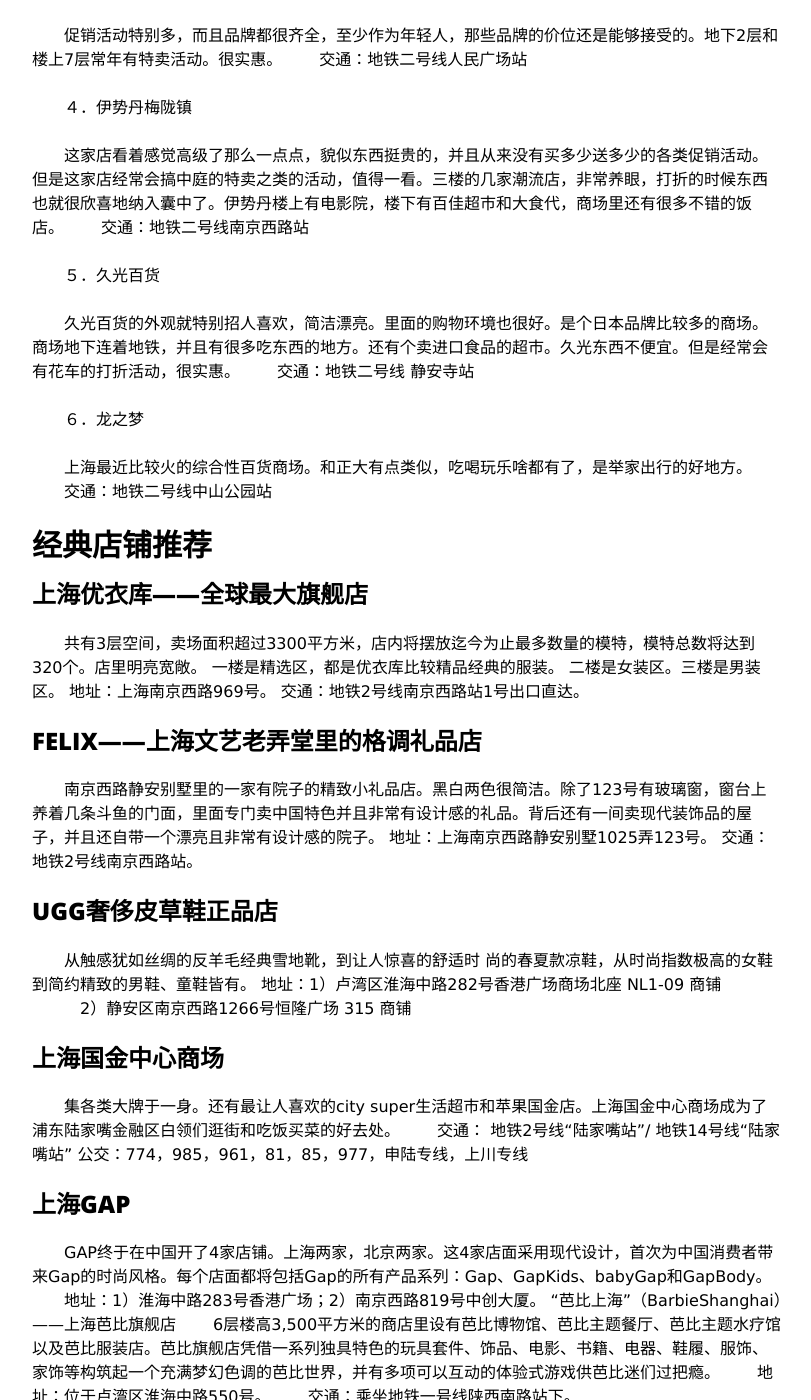
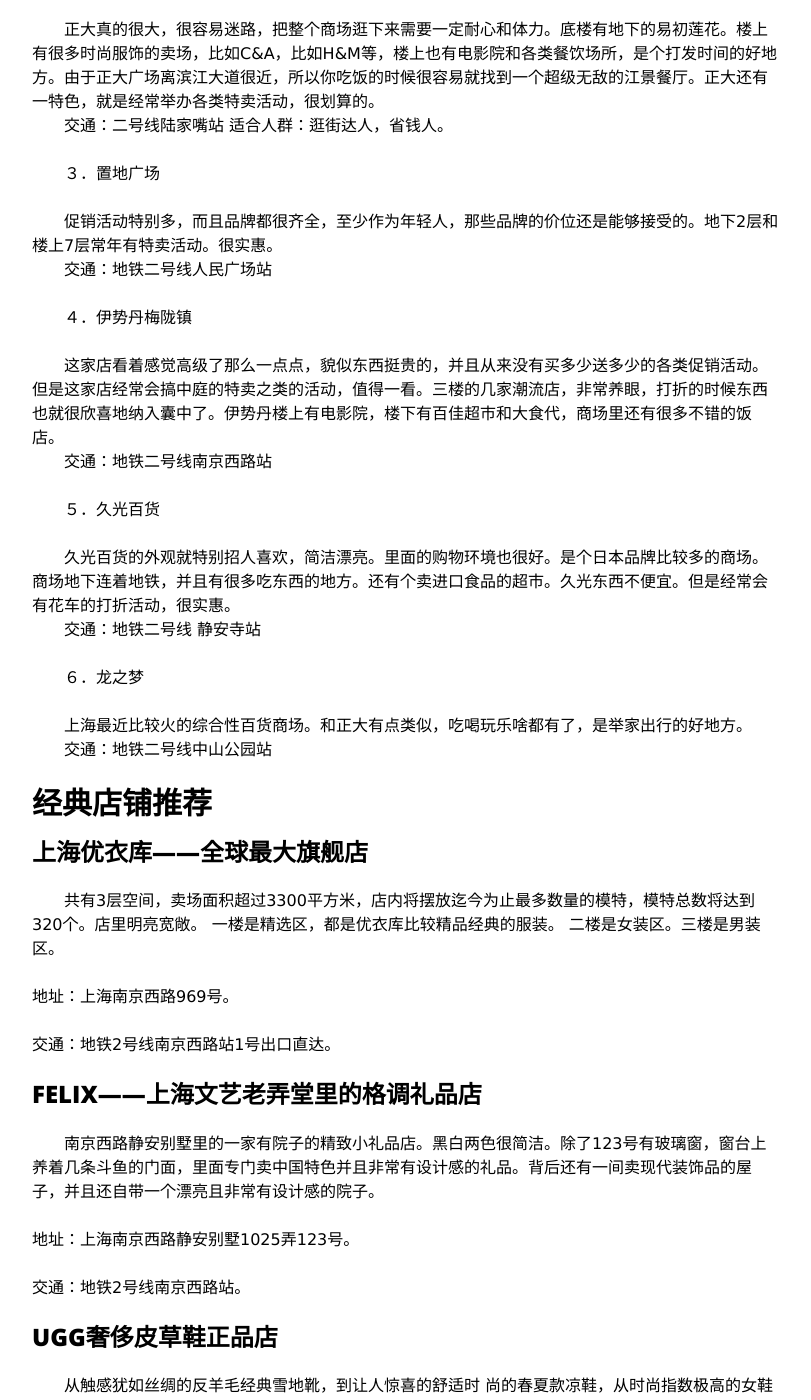
Before and after one commit to cleanli/cleanhome, a Jekyll site: the page built from _posts/2017-05-21-shanghai_shopping.md, in a window 1280 px wide and 1400 px high, scrolled down 7318 px. Shown: the whole window, without its empty margins (233-1044 px from the left). Built offline with Jekyll 4.4.1, drawn with Linux system fonts in a browser that asks for light colours; some of the changed text lies outside the part shown.

Commit message:
update shanghai shopping

```diff
--- a/_posts/2017-05-21-shanghai_shopping.md
+++ b/_posts/2017-05-21-shanghai_shopping.md
@@ -136,7 +136,7 @@
 
 七浦路是上海闻名的服装批发集散地，但质量参差不齐，款式也比较普通，若追随潮流紧跟时尚的，这儿就不太适合你了。七浦路主要有两幢楼可以逛，一幢是新七浦，一幢是兴旺。但若时间有限，或耐力不佳的，可逛兴旺即可。
 
-# 上海购物购什么
+## 上海购物购什么
 
 ### 【珠宝首饰】
 
@@ -174,74 +174,75 @@
 
 　　地铁：地铁8号线　曲阜路站下；地铁3号线　宝山路站下。
 
-　　七浦路餐饮：批发商场里有卖饮料、水果。旁边塘沽路的美食小吃多得一塌糊涂，便宜好吃。
-　　七浦路血拼战术：
-　　１．挤一挤，时髦就会有的。别怕人海。
-　　２．杀一杀，好价格就来了。学会杀价。
-　　３．避一避，偌大市场任你淘。避开人流高峰的下午，早起一点点。
-　　４．走一走，好东西网罗回家。记住，越往楼上，东西就越精品。
-　　５．比一比，大小正合适。一般七浦路的服装都不能试穿的，记得带件衣服和裤子到时候比划用。　　　　６．管一管，随身物品要看好。市场里各种人都有，管好自己的东西。
-　　７．记得带现金，一般不能刷卡。
+　　七浦路餐饮：批发商场里有卖饮料、水果。旁边塘沽路的美食小吃多得一塌糊涂，便宜好吃。<br>
+　　七浦路血拼战术：<br>
+　　１．挤一挤，时髦就会有的。别怕人海。<br>
+　　２．杀一杀，好价格就来了。学会杀价。<br>
+　　３．避一避，偌大市场任你淘。避开人流高峰的下午，早起一点点。<br>
+　　４．走一走，好东西网罗回家。记住，越往楼上，东西就越精品。<br>
+　　５．比一比，大小正合适。一般七浦路的服装都不能试穿的，记得带件衣服和裤子到时候比划用。<br>
+　　６．管一管，随身物品要看好。市场里各种人都有，管好自己的东西。<br>
+　　７．记得带现金，一般不能刷卡。<br>
 
 ## 地铁沿线百货商场购物指南
 
 ### 一号线沿线
 　　１．来福士
 
-　　非常时尚潮流的一个百货商场。功能齐全，吃饭电影购物健身书店一应俱全。适合潮流的年轻一族。
+　　非常时尚潮流的一个百货商场。功能齐全，吃饭电影购物健身书店一应俱全。适合潮流的年轻一族。<br>
 　　交通：一号线人民广场站
 
 　　２．新世界
 
-　　“十里南京路，一个新世界”这句话一定不陌生。新世界位于人民广场十分显眼的位置。同样也是集娱乐休闲于一体的大型商场。年轻人喜爱的品牌和中老年喜欢的相对不那么知名的品牌这里都有。也就是说这里的消费层次比较多样化一些，适合一家老少共同血拼。这里商场折扣也比较频繁。
+　　“十里南京路，一个新世界”这句话一定不陌生。新世界位于人民广场十分显眼的位置。同样也是集娱乐休闲于一体的大型商场。年轻人喜爱的品牌和中老年喜欢的相对不那么知名的品牌这里都有。也就是说这里的消费层次比较多样化一些，适合一家老少共同血拼。这里商场折扣也比较频繁。<br>
 　　交通：一号线人民广场站
 
-　　３．一百东楼：运动品牌繁多。
+　　３．一百东楼：运动品牌繁多。<br>
 　　交通：一号线人民广场站
 
 　　４．太平洋百货淮海店
 
-　　打折活动频繁，品牌多，价格适中。很受大家喜爱。
+　　打折活动频繁，品牌多，价格适中。很受大家喜爱。<br>
 　　交通：一号线黄陂路站
 
 　　５．百盛
 
-　　上海百盛有好几家。一般来说，大家最喜欢逛的是淮海路上的这家。一方面他家的优惠活动比较多，品牌比较适合各类人群。还有一方面是因为淮海百盛的地理位置招人喜欢。附近的长乐路新乐路等都是逛个性小店的好去处。
+　　上海百盛有好几家。一般来说，大家最喜欢逛的是淮海路上的这家。一方面他家的优惠活动比较多，品牌比较适合各类人群。还有一方面是因为淮海百盛的地理位置招人喜欢。附近的长乐路新乐路等都是逛个性小店的好去处。<br>
 　　交通：一号线陕西南路站
 
 　　６．港汇
-　　位于徐家汇商圈比较受年轻人们喜欢的大百货商场。品牌比较多，商场环境不错，从地铁出来不用上到地面就可以开始很畅快地开始血拼之旅了。然后可以去附近的美罗城打打电动看看电影或者去旁边的太平洋数码逛逛新鲜的电子产品。
+　　位于徐家汇商圈比较受年轻人们喜欢的大百货商场。品牌比较多，商场环境不错，从地铁出来不用上到地面就可以开始很畅快地开始血拼之旅了。然后可以去附近的美罗城打打电动看看电影或者去旁边的太平洋数码逛逛新鲜的电子产品。<br>
 　　交通：一号线徐家汇站
 
 ### 二号线沿线
 　　１．八佰伴
 
-　　是浦东比较早的百货商场。有点类似新世界。也是综合性商场。看电影，溜冰，购物，这里都能一站搞定。
+　　是浦东比较早的百货商场。有点类似新世界。也是综合性商场。看电影，溜冰，购物，这里都能一站搞定。<br>
 　　交通：二号线东昌路站
 
 　　２．正大广场
 
-　　正大真的很大，很容易迷路，把整个商场逛下来需要一定耐心和体力。底楼有地下的易初莲花。楼上有很多时尚服饰的卖场，比如C&A，比如H&M等，楼上也有电影院和各类餐饮场所，是个打发时间的好地方。由于正大广场离滨江大道很近，所以你吃饭的时候很容易就找到一个超级无敌的江景餐厅。正大还有一特色，就是经常举办各类特卖活动，很划算的。
+　　正大真的很大，很容易迷路，把整个商场逛下来需要一定耐心和体力。底楼有地下的易初莲花。楼上有很多时尚服饰的卖场，比如C&A，比如H&M等，楼上也有电影院和各类餐饮场所，是个打发时间的好地方。由于正大广场离滨江大道很近，所以你吃饭的时候很容易就找到一个超级无敌的江景餐厅。正大还有一特色，就是经常举办各类特卖活动，很划算的。<br>
 　　交通：二号线陆家嘴站 适合人群：逛街达人，省钱人。
 
 　　３．置地广场
 
-　　促销活动特别多，而且品牌都很齐全，至少作为年轻人，那些品牌的价位还是能够接受的。地下2层和楼上7层常年有特卖活动。很实惠。
+　　促销活动特别多，而且品牌都很齐全，至少作为年轻人，那些品牌的价位还是能够接受的。地下2层和楼上7层常年有特卖活动。很实惠。<br>
 　　交通：地铁二号线人民广场站
 
 　　４．伊势丹梅陇镇
 
-　　这家店看着感觉高级了那么一点点，貌似东西挺贵的，并且从来没有买多少送多少的各类促销活动。但是这家店经常会搞中庭的特卖之类的活动，值得一看。三楼的几家潮流店，非常养眼，打折的时候东西也就很欣喜地纳入囊中了。伊势丹楼上有电影院，楼下有百佳超市和大食代，商场里还有很多不错的饭店。
+　　这家店看着感觉高级了那么一点点，貌似东西挺贵的，并且从来没有买多少送多少的各类促销活动。但是这家店经常会搞中庭的特卖之类的活动，值得一看。三楼的几家潮流店，非常养眼，打折的时候东西也就很欣喜地纳入囊中了。伊势丹楼上有电影院，楼下有百佳超市和大食代，商场里还有很多不错的饭店。<br>
 　　交通：地铁二号线南京西路站
 
 　　５．久光百货
 
-　　久光百货的外观就特别招人喜欢，简洁漂亮。里面的购物环境也很好。是个日本品牌比较多的商场。商场地下连着地铁，并且有很多吃东西的地方。还有个卖进口食品的超市。久光东西不便宜。但是经常会有花车的打折活动，很实惠。
+　　久光百货的外观就特别招人喜欢，简洁漂亮。里面的购物环境也很好。是个日本品牌比较多的商场。商场地下连着地铁，并且有很多吃东西的地方。还有个卖进口食品的超市。久光东西不便宜。但是经常会有花车的打折活动，很实惠。<br>
 　　交通：地铁二号线 静安寺站
 
 　　６．龙之梦
 
-　　上海最近比较火的综合性百货商场。和正大有点类似，吃喝玩乐啥都有了，是举家出行的好地方。
+　　上海最近比较火的综合性百货商场。和正大有点类似，吃喝玩乐啥都有了，是举家出行的好地方。<br>
 　　交通：地铁二号线中山公园站
 
 
@@ -249,29 +250,41 @@
 
 ### 上海优衣库——全球最大旗舰店
 　　共有3层空间，卖场面积超过3300平方米，店内将摆放迄今为止最多数量的模特，模特总数将达到320个。店里明亮宽敞。 一楼是精选区，都是优衣库比较精品经典的服装。 二楼是女装区。三楼是男装区。
+
 地址：上海南京西路969号。
+
 交通：地铁2号线南京西路站1号出口直达。
 
 ### FELIX——上海文艺老弄堂里的格调礼品店
 　　南京西路静安别墅里的一家有院子的精致小礼品店。黑白两色很简洁。除了123号有玻璃窗，窗台上养着几条斗鱼的门面，里面专门卖中国特色并且非常有设计感的礼品。背后还有一间卖现代装饰品的屋子，并且还自带一个漂亮且非常有设计感的院子。
+
 地址：上海南京西路静安别墅1025弄123号。
+
 交通：地铁2号线南京西路站。
 
 ### UGG奢侈皮草鞋正品店
 　　从触感犹如丝绸的反羊毛经典雪地靴，到让人惊喜的舒适时 尚的春夏款凉鞋，从时尚指数极高的女鞋到简约精致的男鞋、童鞋皆有。
+
 地址：1）卢湾区淮海中路282号香港广场商场北座 NL1-09 商铺
+
 　　　2）静安区南京西路1266号恒隆广场 315 商铺
 
 ### 上海国金中心商场
 　　集各类大牌于一身。还有最让人喜欢的city super生活超市和苹果国金店。上海国金中心商场成为了浦东陆家嘴金融区白领们逛街和吃饭买菜的好去处。
+
 　　交通： 地铁2号线“陆家嘴站”/ 地铁14号线“陆家嘴站” 公交：774，985，961，81，85，977，申陆专线，上川专线
 
 ### 上海GAP
 　　GAP终于在中国开了4家店铺。上海两家，北京两家。这4家店面采用现代设计，首次为中国消费者带来Gap的时尚风格。每个店面都将包括Gap的所有产品系列：Gap、GapKids、babyGap和GapBody。
+
 　　地址：1）淮海中路283号香港广场；2）南京西路819号中创大厦。
-“芭比上海”（BarbieShanghai）——上海芭比旗舰店
+
+### “芭比上海”（BarbieShanghai）——上海芭比旗舰店
+
 　　6层楼高3,500平方米的商店里设有芭比博物馆、芭比主题餐厅、芭比主题水疗馆以及芭比服装店。芭比旗舰店凭借一系列独具特色的玩具套件、饰品、电影、书籍、电器、鞋履、服饰、家饰等构筑起一个充满梦幻色调的芭比世界，并有多项可以互动的体验式游戏供芭比迷们过把瘾。
+
 　　地址：位于卢湾区淮海中路550号。
+
 　　交通：乘坐地铁一号线陕西南路站下。
 
 
@@ -283,8 +296,6 @@
 ## 上海不可不逛的购物中心有哪些
 
 ### 1.国金中心商场(IFC)
-
-上海不可不逛的购物中心有哪些
 
 　　整个商场内部以香槟色以及淡米色为主色调，设计得非常时尚大气。入驻的都是些国际高端品牌，是一个奢侈品云集的场所。商场设有首家在国内开业的百丽宫电影院，有六间共能容纳800座位的影院，设有华丽的座椅和先进的影音设备。同时还有面积达28000平方米的生活品味精品馆，提供各式各样的时尚生活精品及一流食材。三楼及四楼，包括米其林星级食肆利苑及首次进入内地市场的美国著名扒房Morton’s Bar & The Steakhouse，以及香港著名的星级意大利菜餐厅Isola。商场地下两层均设有休闲的餐饮区筷食通 (FAST MENU)，无一不显示国金商场奢华的身段。食材，服饰，装饰，都将以最顶级的样貌呈现给你，在这里，你将充分享受上流生活的惬意。
 
@@ -317,8 +328,6 @@
 　　地址： 徐汇区漕溪北路8号东方商厦
 
 ### 6.正大广场
-
-上海不可不逛的购物中心有哪些
 
 　　正大广场坐落在黄浦江畔，毗邻东方明珠、金茂大厦、环球金融中心、上海中心、上海国际会议中心，处于上海浦东陆家嘴地段，成为华东地区最具规模的“现代家庭娱乐及购物中心”，拥有大批家庭消费者。各个层次、各个年龄层次的人都能在这里玩上一天，很适合一家老小一起来这里过周末哦!所以这里的人气一直非常的旺。
 
```
